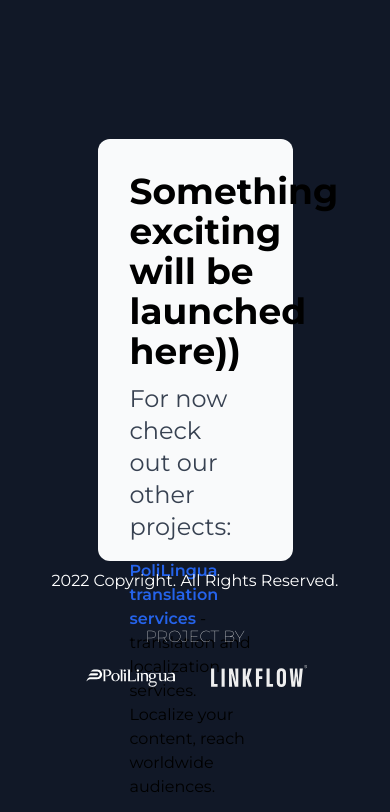
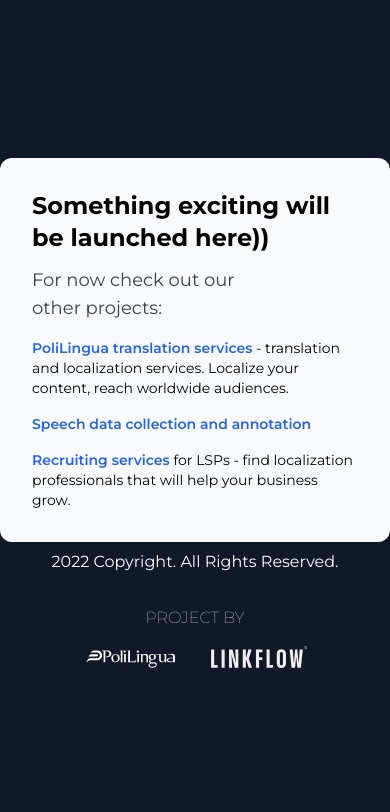
Before and after one commit to alexfoggy/pageholder, a plain HTML site: page index.html in a window 390 px wide. Shown: the top 812 px of the page. Drawn offline with nearby package versions, Linux system fonts and the light colour scheme.

Commit message:
Update index.html

```diff
--- a/index.html
+++ b/index.html
@@ -20,18 +20,18 @@
 </head>
 
 <body class="bg-gray-900">
-    <div class="flex h-screen flex-col items-center justify-center">
-        <div class="bg-gray-50 rounded-xl p-8 h-1/2 w-1/2">
-            <h1 class="text-4xl font-bold">Something exciting will be launched here))
+    <div class="flex min-h-screen flex-col lg:py-24 items-center justify-center">
+        <div class="bg-gray-50 rounded-xl p-8 w-full lg:w-1/2">
+            <h1 class="text-2xl lg:text-4xl font-bold">Something exciting will be launched here))
             </h1>
-            <h2 class="mt-3 text-gray-700 text-2xl w-3/4">For now check out our other projects:</h2>
-            <h3 class="mt-4">
+            <h2 class="mt-3 text-gray-700 text-lg lg:text-2xl w-3/4">For now check out our other projects:</h2>
+            <h3 class="mt-4 text-sm lg:text-base">
                 <a href="https://www.polilingua.com" target="_blank" class="text-blue-600 font-semibold hover:text-blue-500">PoliLingua translation services</a> - translation and localization services. Localize your content, reach worldwide audiences.
             </h3>
-            <h3 class="mt-4">
+            <h3 class="mt-4 text-sm lg:text-base">
                 <a href="https://www.unicrowd.ai" target="_blank" class="text-blue-600 font-semibold hover:text-blue-500">Speech data collection and annotation</a>
             </h3>
-            <h3 class="mt-4">
+            <h3 class="mt-4 text-sm lg:text-base">
                 <a href="https://www.polilingua.com" target="_blank" class="text-blue-600 font-semibold hover:text-blue-500">Recruiting services</a>  for LSPs -  find localization professionals that will help your business grow.
             </h3>
         </div>
```
